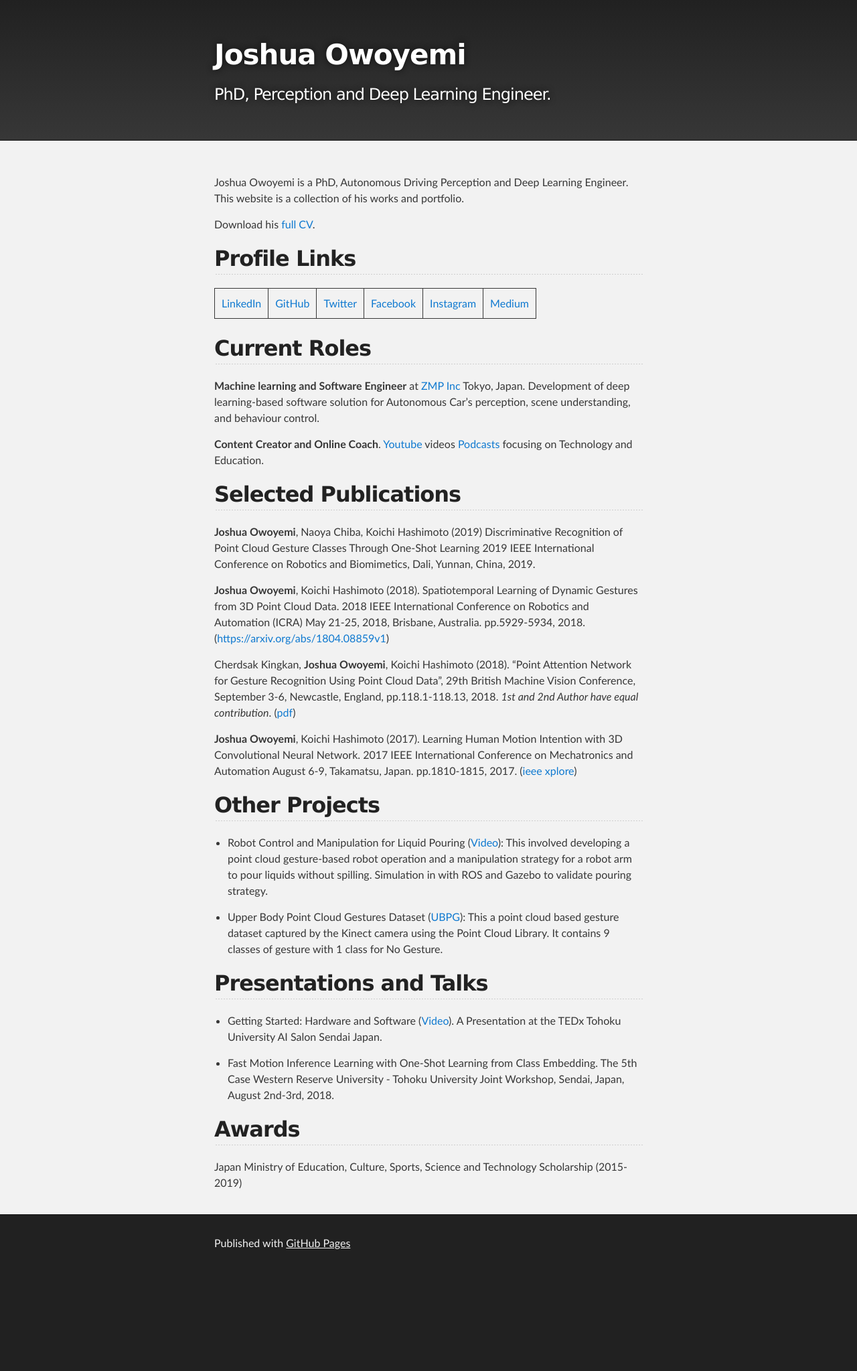
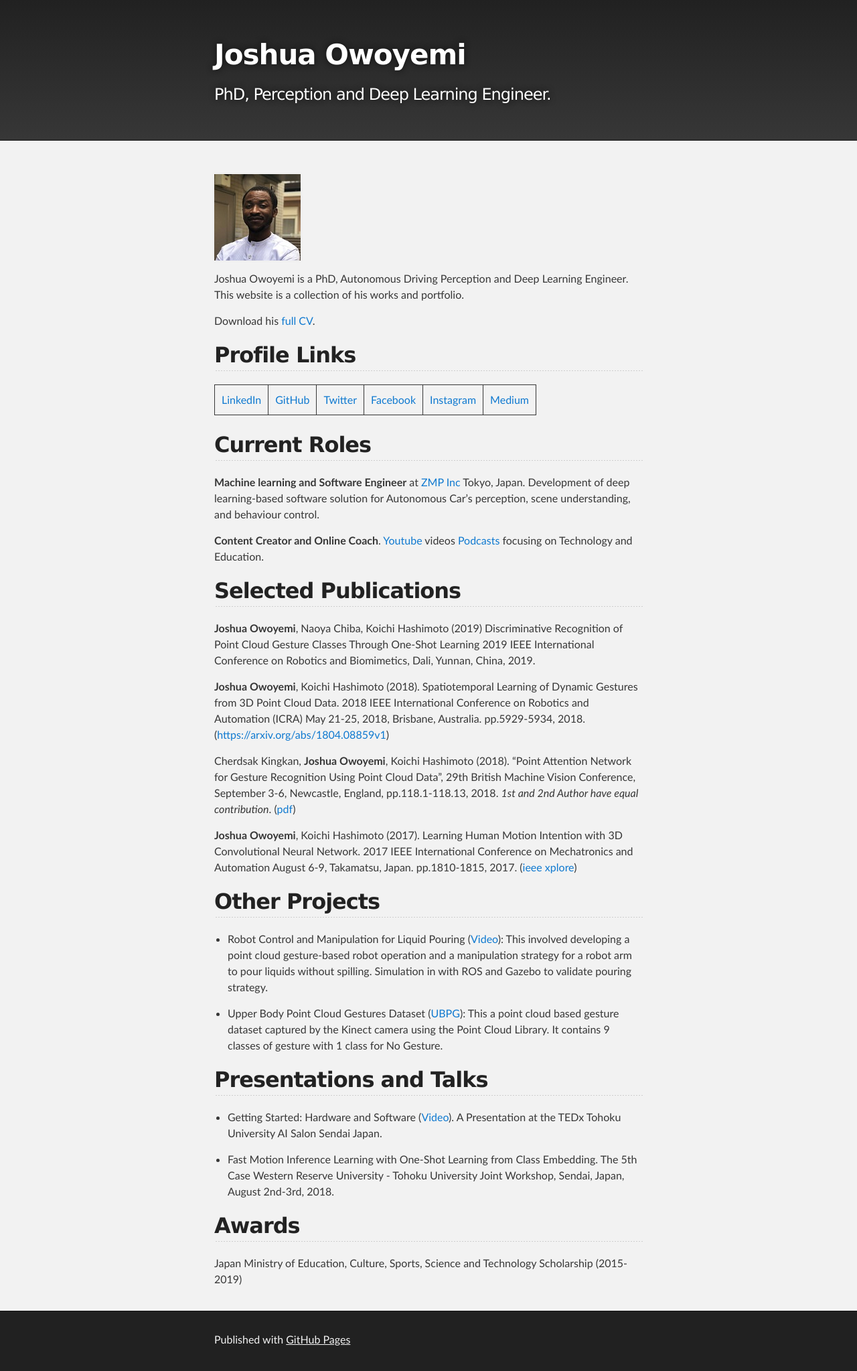
Before and after one commit to toluwajosh/toluwajosh.github.io, a Jekyll site: the page built from index.md, in a window 1280 px wide. Shown: the whole page at 67% size. Built offline with Jekyll 4.4.1, drawn with Linux system fonts in a browser that asks for light colours; before the commit the page ends 1903 px from its top, so only the background shows below that.

Commit message:
added profile image

```diff
--- a/index.md
+++ b/index.md
@@ -1,6 +1,8 @@
 ---
 layout: default
 ---
+
+![Octocat](./storage/avatar_square_small.jpg)
 
 Joshua Owoyemi is a PhD, Autonomous Driving Perception and Deep Learning Engineer. This website is a collection of his works and portfolio.
 
```
Also changed, not shown: storage/avatar_square_small.jpg (added).
